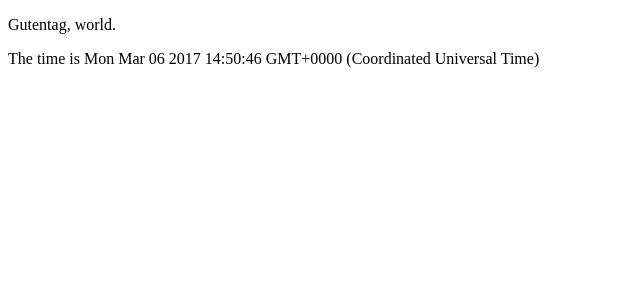
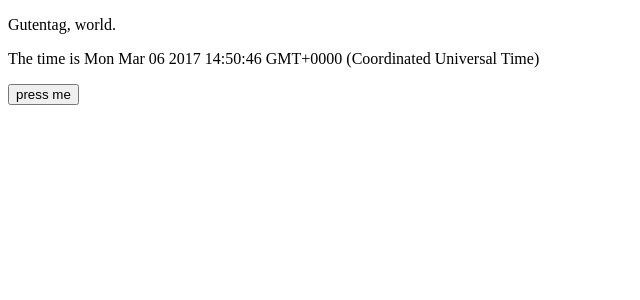
Before and after one commit to moredip/react-training, a React (Create React App) app in the folder hello/: page / in a window 1280 px wide. Shown: the top 300 px of the page, without its empty margins (0-640 px from the left). Built offline with nearby package versions, Linux system fonts and the light colour scheme.

Commit message:
add date/date-time button

```diff
--- a/hello/src/App.js
+++ b/hello/src/App.js
@@ -1,10 +1,36 @@
 import React from 'react';
 
-export default function App(props){
-  return (
-    <div>
-      <p>{props.greeting}, world.</p>
-      <p>The time is {props.currentTime}</p>
-    </div>
-  );
+export default class App extends React.Component {
+  constructor(){
+    super();
+    this.state = {
+      includeDate: true
+    };
+  }
+
+  render(){
+    return (
+      <div>
+        <p>{this.props.greeting}, world.</p>
+        <p>The time is {this.formatTime()}</p>
+        <button onClick={() => this.handleButtonClick()}>press me</button>
+      </div>
+    );
+  }
+
+  formatTime(){
+    if( this.state.includeDate ){
+      return this.props.currentTime.toString();
+    }else{
+      return this.props.currentTime.toTimeString();
+    }
+  }
+
+  handleButtonClick(){
+    this.setState( function(prevState) {
+      return {
+        includeDate: !prevState.includeDate
+      };
+    });
+  }
 }
--- a/hello/src/index.js
+++ b/hello/src/index.js
@@ -6,10 +6,8 @@ import App from './App';
 const container = document.getElementById('root');
 
 function renderApp(){
-  console.log('rendering');
-
   ReactDOM.render(
-    <App greeting="Gutentag" currentTime={new Date().toString()}/>,
+    <App greeting="Gutentag" currentTime={new Date()}/>,
     container
   );
 }
```
